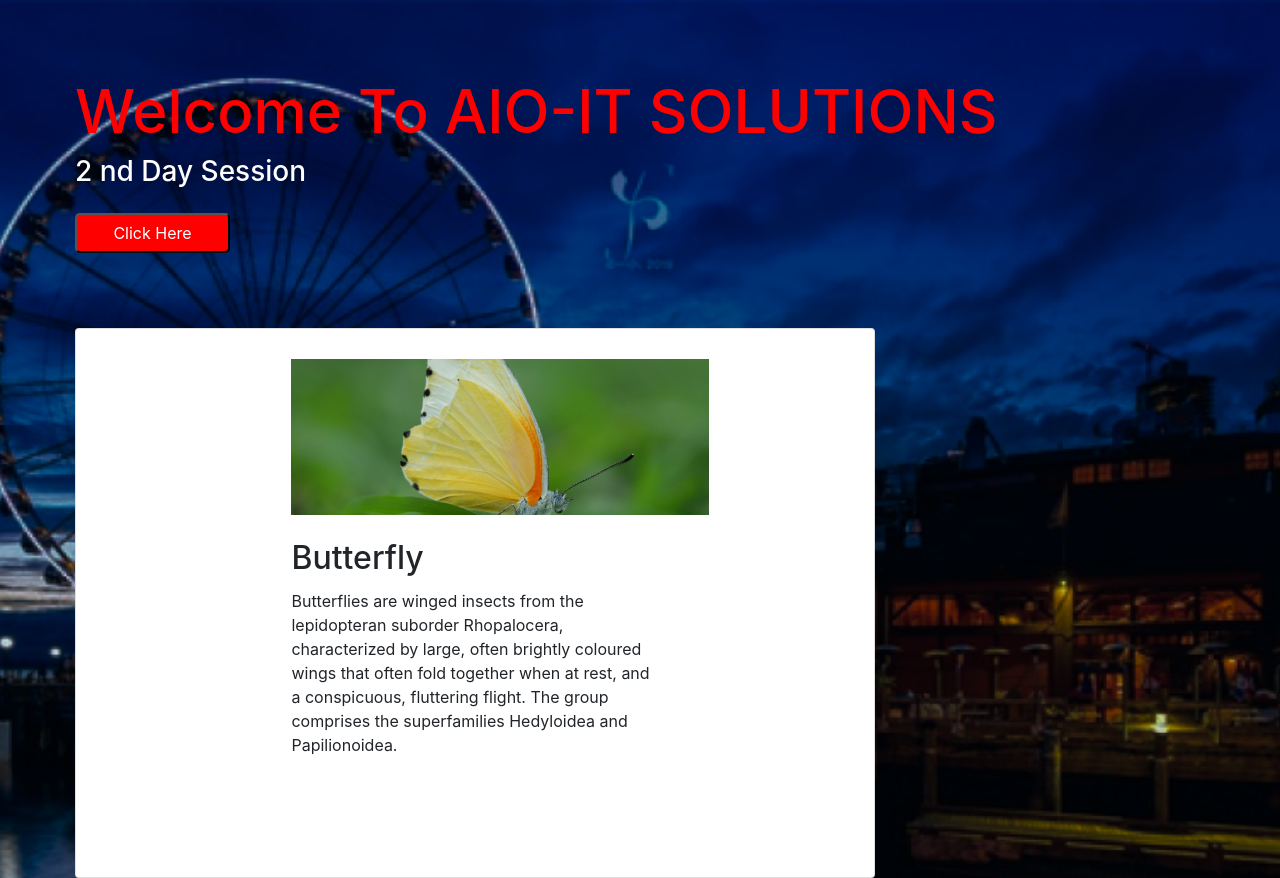
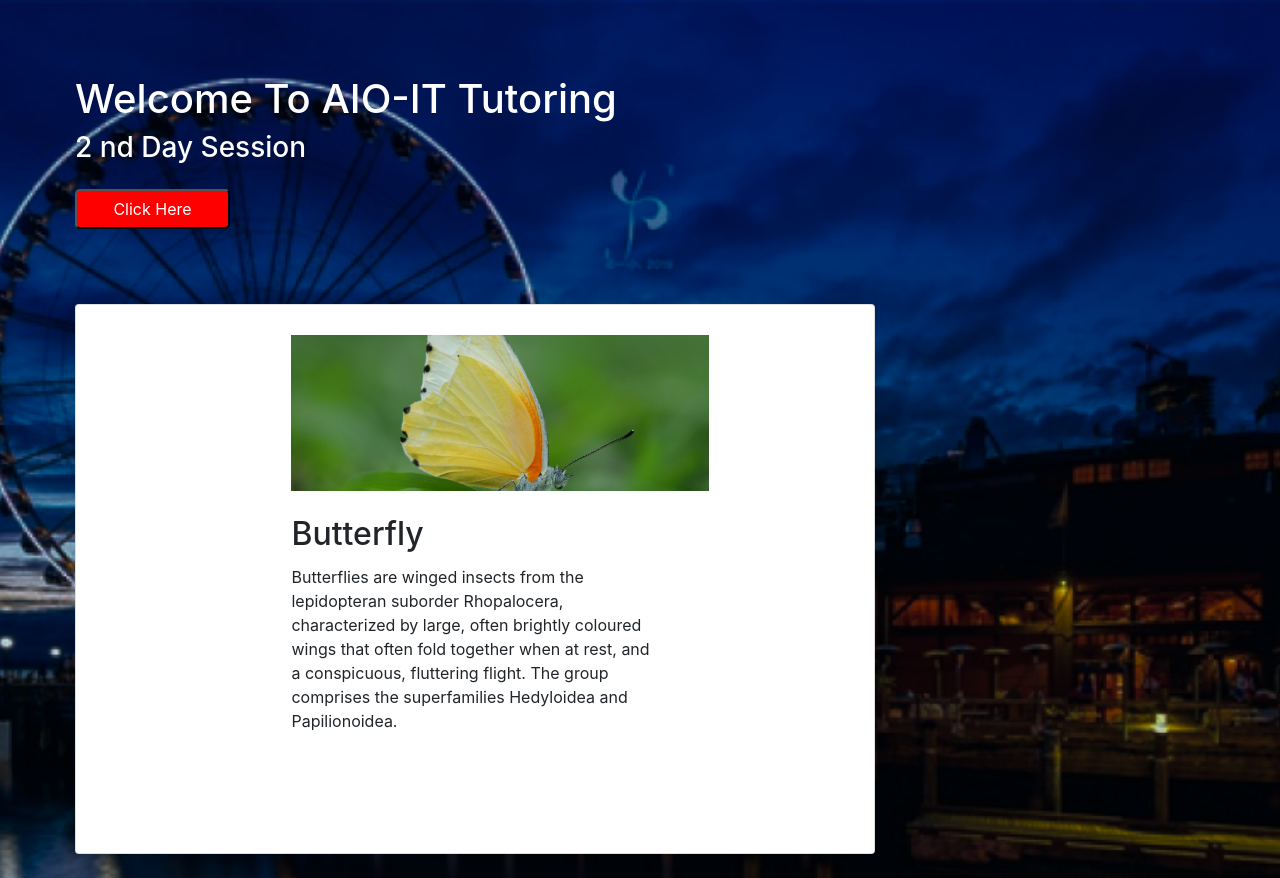
Before and after one commit to R2006pramod/javascript-part-01-AIO, a plain HTML site: page sample.html in a window 1280 px wide. Shown: the top 878 px of the page. Drawn offline with nearby package versions, Linux system fonts and the light colour scheme.

Commit message:
New Entry without Javascript

```diff
--- a/sample.html
+++ b/sample.html
@@ -49,146 +49,3 @@
     </div>
   </body>
 </html>
-<script>
-  // handle html elemants
-
-  document.getElementById("header1").innerHTML = "Welcome To AIO-IT SOLUTIONS";
-  document.getElementById("header1").style.color = "red";
-  document.getElementById("header1").style.fontSize = "60px";
-
-  // javascript outputs
-
-  // document.write
-  // document.write("hello");
-  // document.write("kjhgfdsf");
-  // document.write(document.getElementById("header1").innerHTML);
-
-  // alert
-
-  // alert("hello");
-
-  // console log
-
-  // console.log("hello");
-  // console.log(document.getElementById("header1").innerHTML);
-  // console.log("test");
-  // console.log(345678);
-
-  // variables
-
-  var test = "hello12355";
-
-  // console.log(test);
-  // document.write(test);
-
-  // declair vairable  using var
-
-  // declair and assign with seperate line -> posible
-  var test1;
-  test1 = "test1";
-
-  // redeclairation -> posible
-
-  var test1 = "hellonew";
-
-  // re assign -> posible
-
-  test1 = "test123456";
-
-  // access with this key word -> posible
-
-  // declair variable using let
-
-  let test345;
-  test345 = "test3456";
-
-  // declair and assign with seperate line -> posible
-
-  // redeclairation -> not posible
-
-  test345 = "testnew5678";
-
-  // re assign -> posible
-
-  // access with this key word -> not posible
-
-  // declair variable with const
-
-  const newvariable = "newvariable";
-
-  // declair and assign with seperate line -> Not Posible
-
-  // redeclairation -> Not posible
-
-  // newvariable = "newvariablr12345";
-
-  // re assign -> Not Posible
-
-  console.log(this.newvariable);
-
-  // set an input from html
-  document.getElementById("input1").value = "test";
-
-  const value1 = document.getElementById("input1").value;
-
-  console.log(value1);
-
-  // Data Types
-
-  // string
-  const stringtype = "texttreytr1234'y;Developerrash";
-
-  // number(Intiger)
-
-  const numbertype = 123456789;
-
-  // Boolean
-
-  const booleantype = true;
-
-  // undefined
-
-  const undefinedtype = undefined;
-
-  //function
-
-  // not returning functions
-
-  function FirstFun() {
-    document.getElementById("input1").value = "test1";
-    const value1 = document.getElementById("input1").value;
-
-    console.log(value1);
-  }
-
-  // returning functions
-
-  function secondFun() {
-    const value2 = 4;
-
-    const value = 2;
-
-    return value2;
-  }
-
-  // function with variable passing
-
-  function ThirdFun(val) {
-    const value4 = val;
-
-    return value4;
-  }
-
-  FirstFun();
-
-  // function with variable passing
-  function FourthFun(val) {
-    const value4 = val;
-
-    return value4;
-  }
-  FirstFun();
-  const returnvalue = SecondFun();
-
-  // console.log(returnvalue)
-</script>
```
